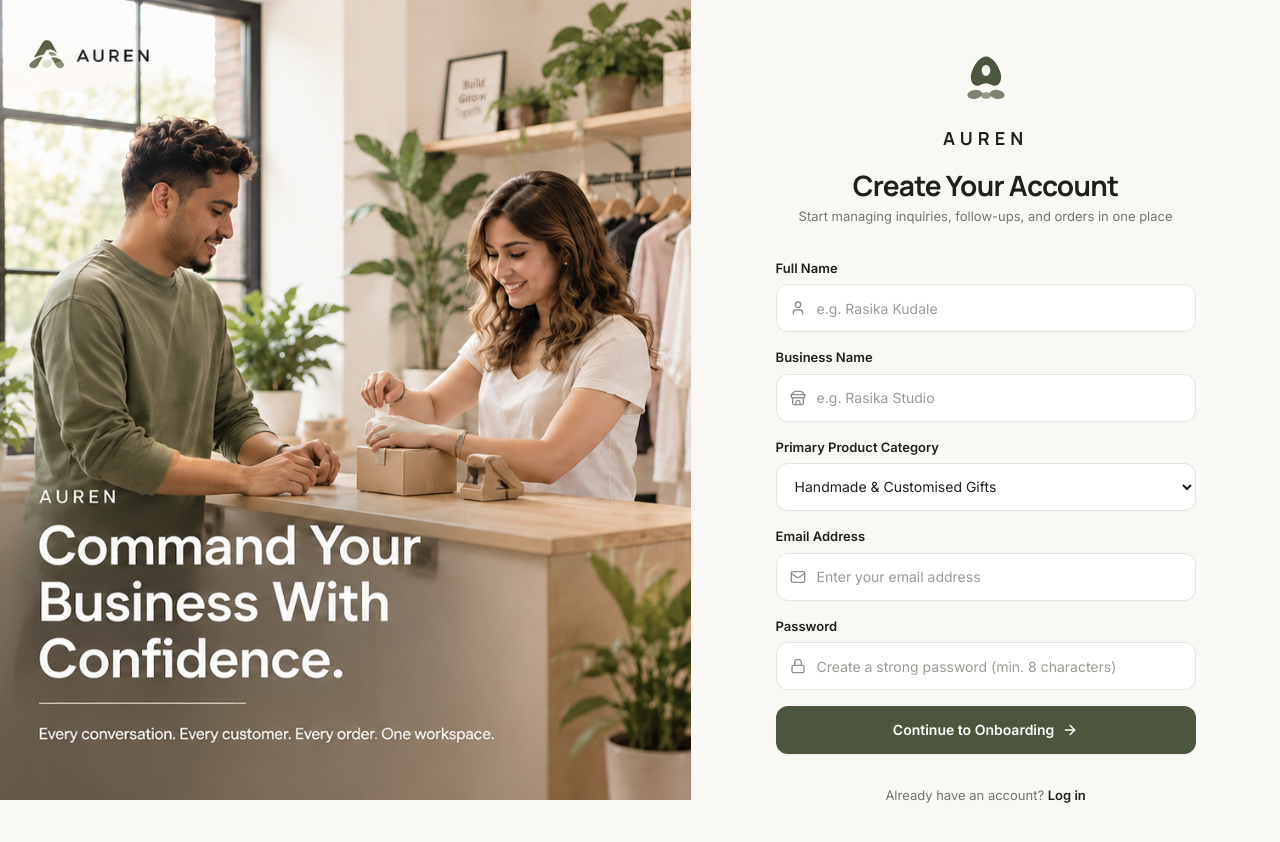
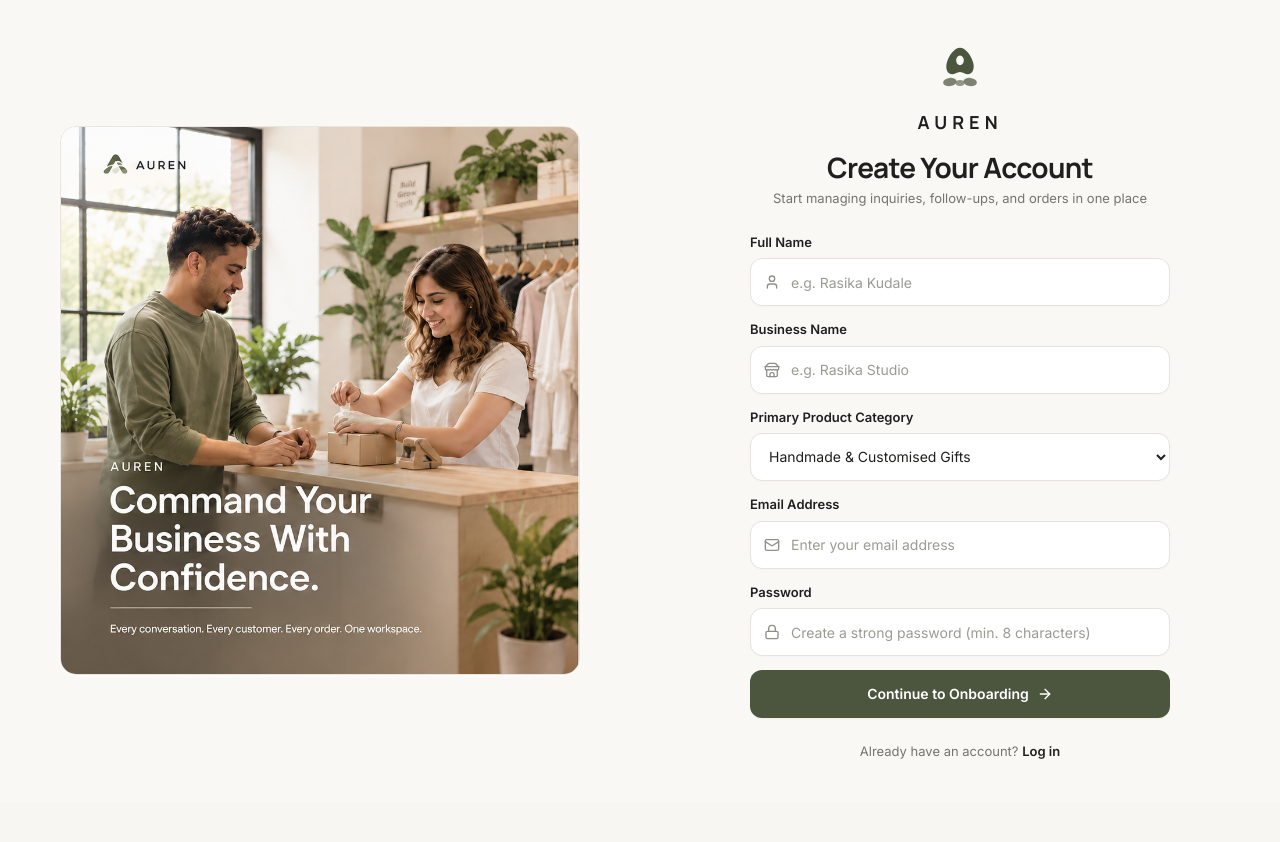
Before and after one commit to rasikakudale90/Auren, a Next.js app in the folder frontend/: page /signup in a window 1280 px wide. Shown: the top 842 px of the page. After the commit the page ends 802 px from the top, so only its background shows below. Built offline with nearby package versions, Linux system fonts and the light colour scheme.

Commit message:
docs: add progress and technical-depth trackers; fix login 50/50 split and prevent image cropping

```diff
--- a/frontend/src/app/login/page.tsx
+++ b/frontend/src/app/login/page.tsx
@@ -35,32 +35,34 @@ export default function LoginPage() {
   return (
     <div className="flex min-h-screen w-full flex-col lg:flex-row bg-[#FAF8F5]">
       {/* ========================================================================= */}
-      {/* 1. LEFT PANEL (~54%): Exact reference matching AurenLogin .png            */}
-      {/* Uses docs/images/AurenLogin1.png which has the photo & built-in typography*/}
+      {/* 1. LEFT PANEL (50% Equal Split): Framed image without any cropping       */}
+      {/* Preserves 100% of top Auren logo and bottom headline/tagline               */}
       {/* ========================================================================= */}
-      <div className="relative w-full lg:w-[54%] h-[460px] sm:h-[600px] lg:h-screen lg:sticky lg:top-0 bg-[#38412E] overflow-hidden shrink-0">
+      <div className="flex w-full lg:w-1/2 items-center justify-center p-4 sm:p-8 lg:p-10 bg-[#FAF8F5] shrink-0">
+        <div className="relative w-full max-w-[520px] aspect-[891/941] rounded-2xl overflow-hidden shadow-card border border-[#E7E5DE] bg-white">
           <Image
             src="/images/auren-login-left.png"
             alt="AUREN — Command Your Business With Confidence. Every conversation. Every customer. Every order. One workspace."
             fill
             priority
-          sizes="(max-width: 1024px) 100vw, 54vw"
-          className="object-cover object-center"
+            sizes="(max-width: 1024px) 100vw, 50vw"
+            className="object-contain object-center"
           />
+        </div>
       </div>
 
       {/* ========================================================================= */}
-      {/* 2. RIGHT PANEL (~46%): Exact recreation of AurenLogin .png                */}
+      {/* 2. RIGHT PANEL (50% Equal Split): Exact recreation of AurenLogin .png     */}
       {/* ========================================================================= */}
-      <div className="flex flex-1 flex-col justify-center items-center px-6 py-12 sm:px-12 lg:w-[46%] lg:px-16 bg-[#FAF8F5]">
+      <div className="flex flex-1 flex-col justify-center items-center px-6 py-10 sm:px-12 lg:w-1/2 lg:px-16 bg-[#FAF8F5]">
         <div className="w-full max-w-[420px] mx-auto">
           {/* Centered Brand Mark & Wordmark */}
           <div className="flex flex-col items-center text-center">
-            <AurenLogoMark size={64} color="#4C563F" />
-            <span className="font-display font-bold text-lg tracking-[0.28em] text-[#1F201D] mt-3">
+            <AurenLogoMark size={58} color="#4C563F" />
+            <span className="font-display font-bold text-lg tracking-[0.28em] text-[#1F201D] mt-2.5">
               AUREN
             </span>
-            <h1 className="font-display text-[26px] sm:text-[28px] font-bold text-[#1F201D] mt-4 tracking-tight leading-tight">
+            <h1 className="font-display text-[26px] sm:text-[28px] font-bold text-[#1F201D] mt-3.5 tracking-tight leading-tight">
               Log in or Sign up
             </h1>
             <p className="text-[13px] text-[#73756E] mt-1 font-normal">
@@ -69,7 +71,7 @@ export default function LoginPage() {
           </div>
 
           {/* Social Sign-in Row */}
-          <div className="mt-7 grid grid-cols-2 gap-3.5">
+          <div className="mt-6 grid grid-cols-2 gap-3.5">
             {/* Apple */}
             <button
               type="button"
@@ -111,7 +113,7 @@ export default function LoginPage() {
           </div>
 
           {/* Centered 'or' Divider */}
-          <div className="relative my-6 flex items-center justify-center">
+          <div className="relative my-5 flex items-center justify-center">
             <div className="absolute inset-0 flex items-center">
               <div className="w-full border-t border-[#E5E3DC]" />
             </div>
@@ -121,7 +123,7 @@ export default function LoginPage() {
           </div>
 
           {/* Form */}
-          <form onSubmit={handleLogin} className="space-y-4">
+          <form onSubmit={handleLogin} className="space-y-3.5">
             {/* Email Field */}
             <div>
               <label
@@ -179,7 +181,7 @@ export default function LoginPage() {
             </div>
 
             {/* Remember me & Forgot Password */}
-            <div className="flex items-center justify-between pt-1">
+            <div className="flex items-center justify-between pt-0.5">
               <label className="flex items-center gap-2 cursor-pointer select-none">
                 <input
                   type="checkbox"
@@ -204,7 +206,7 @@ export default function LoginPage() {
             <button
               type="submit"
               disabled={isLoading}
-              className="mt-6 flex h-12 w-full items-center justify-center gap-2 rounded-xl bg-[#4C563F] text-sm font-semibold text-white shadow-sm transition-all hover:bg-[#414B35] active:bg-[#38412E]"
+              className="mt-5 flex h-12 w-full items-center justify-center gap-2 rounded-xl bg-[#4C563F] text-sm font-semibold text-white shadow-sm transition-all hover:bg-[#414B35] active:bg-[#38412E]"
             >
               <span>{isLoading ? "Signing in..." : "Log In"}</span>
               <ArrowRight className="h-4 w-4" />
@@ -212,7 +214,7 @@ export default function LoginPage() {
           </form>
 
           {/* Bottom Prompt */}
-          <p className="mt-8 text-center text-[13px] text-[#73756E]">
+          <p className="mt-6 text-center text-[13px] text-[#73756E]">
             Don&apos;t have an account?{" "}
             <Link
               href="/signup"
--- a/frontend/src/app/signup/page.tsx
+++ b/frontend/src/app/signup/page.tsx
@@ -43,27 +43,29 @@ export default function SignUpPage() {
 
   return (
     <div className="flex min-h-screen w-full flex-col lg:flex-row bg-[#FAF8F5]">
-      {/* 1. LEFT PANEL */}
-      <div className="relative w-full lg:w-[54%] h-[460px] sm:h-[600px] lg:h-screen lg:sticky lg:top-0 bg-[#38412E] overflow-hidden shrink-0">
+      {/* 1. LEFT PANEL (50% Equal Split): Framed image without any cropping */}
+      <div className="flex w-full lg:w-1/2 items-center justify-center p-4 sm:p-8 lg:p-10 bg-[#FAF8F5] shrink-0">
+        <div className="relative w-full max-w-[520px] aspect-[891/941] rounded-2xl overflow-hidden shadow-card border border-[#E7E5DE] bg-white">
           <Image
             src="/images/auren-login-left.png"
             alt="AUREN — Command Your Business With Confidence"
             fill
             priority
-          sizes="(max-width: 1024px) 100vw, 54vw"
-          className="object-cover object-center"
+            sizes="(max-width: 1024px) 100vw, 50vw"
+            className="object-contain object-center"
           />
         </div>
+      </div>
 
-      {/* 2. RIGHT PANEL */}
-      <div className="flex flex-1 flex-col justify-center items-center px-6 py-12 sm:px-12 lg:w-[46%] lg:px-16 bg-[#FAF8F5]">
+      {/* 2. RIGHT PANEL (50% Equal Split) */}
+      <div className="flex flex-1 flex-col justify-center items-center px-6 py-10 sm:px-12 lg:w-1/2 lg:px-16 bg-[#FAF8F5]">
         <div className="w-full max-w-[420px] mx-auto">
           <div className="flex flex-col items-center text-center">
-            <AurenLogoMark size={64} color="#4C563F" />
-            <span className="font-display font-bold text-lg tracking-[0.28em] text-[#1F201D] mt-3">
+            <AurenLogoMark size={58} color="#4C563F" />
+            <span className="font-display font-bold text-lg tracking-[0.28em] text-[#1F201D] mt-2.5">
               AUREN
             </span>
-            <h1 className="font-display text-[26px] sm:text-[28px] font-bold text-[#1F201D] mt-4 tracking-tight leading-tight">
+            <h1 className="font-display text-[26px] sm:text-[28px] font-bold text-[#1F201D] mt-3.5 tracking-tight leading-tight">
               Create Your Account
             </h1>
             <p className="text-[13px] text-[#73756E] mt-1 font-normal">
@@ -71,7 +73,7 @@ export default function SignUpPage() {
             </p>
           </div>
 
-          <form onSubmit={handleSignUp} className="mt-8 space-y-4">
+          <form onSubmit={handleSignUp} className="mt-6 space-y-3.5">
             <div>
               <label className="block text-[13px] font-semibold text-[#1F201D] mb-1.5">
                 Full Name
@@ -160,14 +162,14 @@ export default function SignUpPage() {
             <button
               type="submit"
               disabled={isLoading}
-              className="mt-6 flex h-12 w-full items-center justify-center gap-2 rounded-xl bg-[#4C563F] text-sm font-semibold text-white shadow-sm transition-all hover:bg-[#414B35] active:bg-[#38412E]"
+              className="mt-5 flex h-12 w-full items-center justify-center gap-2 rounded-xl bg-[#4C563F] text-sm font-semibold text-white shadow-sm transition-all hover:bg-[#414B35] active:bg-[#38412E]"
             >
               <span>{isLoading ? "Setting up workspace..." : "Continue to Onboarding"}</span>
               <ArrowRight className="h-4 w-4" />
             </button>
           </form>
 
-          <p className="mt-8 text-center text-[13px] text-[#73756E]">
+          <p className="mt-6 text-center text-[13px] text-[#73756E]">
             Already have an account?{" "}
             <Link
               href="/login"
```
Also changed, not shown: 2 other files (tests, documents, lock files or other folders). Lines whose indentation alone changed are shown as unchanged.
